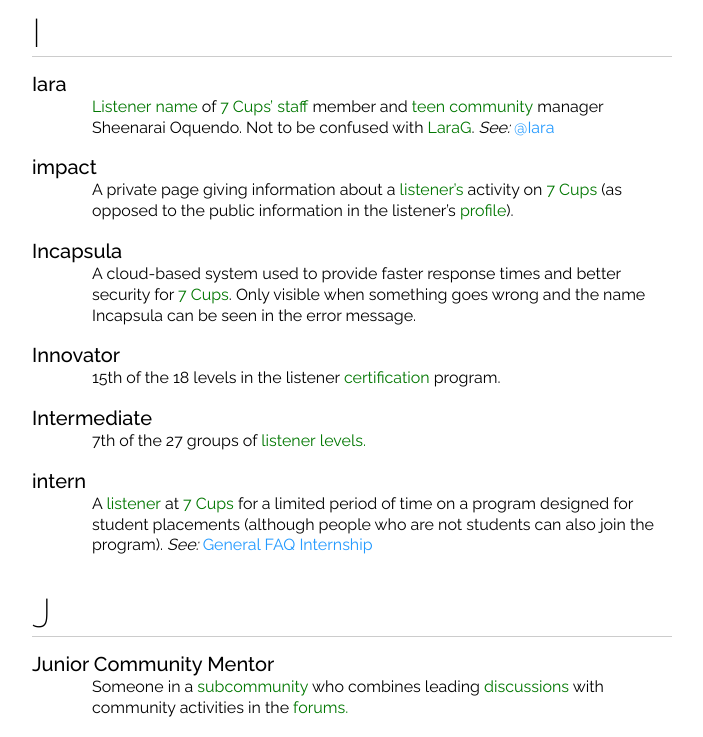
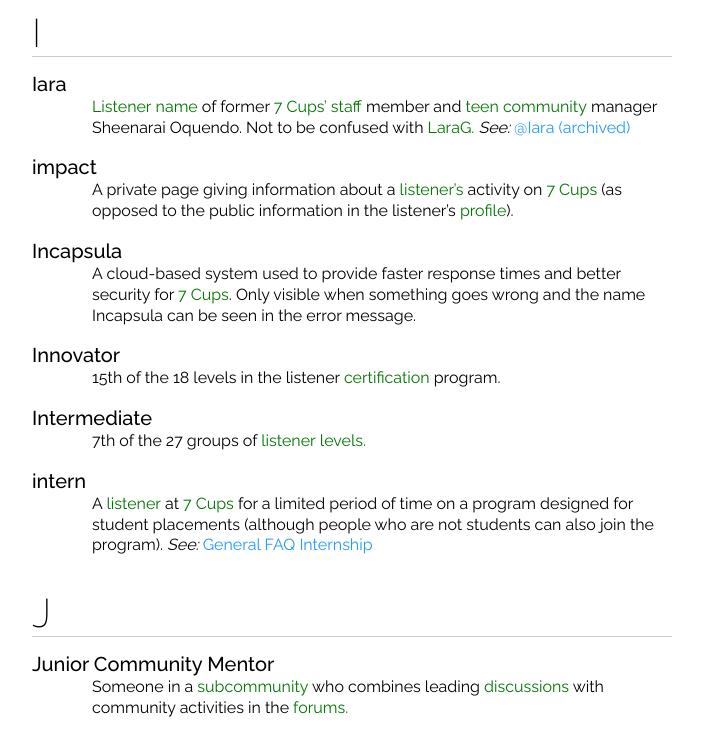
Before and after one commit to RarelyCharlie/rarelycharlie.github.io, a Jekyll site: the page built from glossary-framed.md, in a window 1280 px wide and 900 px high, scrolled down 14404 px, cut to the strip 163-900 px from the top of the window. Shown: the whole strip, without its empty margins (288-991 px from the left). Built offline with Jekyll 4.4.1, drawn with Linux system fonts in a browser that asks for light colours.

Commit message:
update Iara

```diff
--- a/_includes/glossary.md
+++ b/_includes/glossary.md
@@ -450,7 +450,7 @@ Third of the twenty groups of ~~member~~ ~~levels./level~~
 ## I
 
 # Iara
-~~Listener/listener~~ ~~name~~ of ~~7 Cups'/7 Cups~~ ~~staff~~ member and ~~teen~~ ~~community~~ manager Sheenarai Oquendo. Not to be confused with ~~LaraG~~. _See:_ [@Iara](http://7cups.com/@Iara)
+~~Listener/listener~~ ~~name~~ of former ~~7 Cups'/7 Cups~~ ~~staff~~ member and ~~teen~~ ~~community~~ manager Sheenarai Oquendo. Not to be confused with ~~LaraG.~~ _See:_ [@Iara (archived)](https://web.archive.org/web/20160809175005/https://7cups.com/@Iara)
 
 # impact
 A private page giving information about a ~~listener's/listener~~ activity on ~~7 Cups~~ (as opposed to the public information in the listener's ~~profile~~).
```
